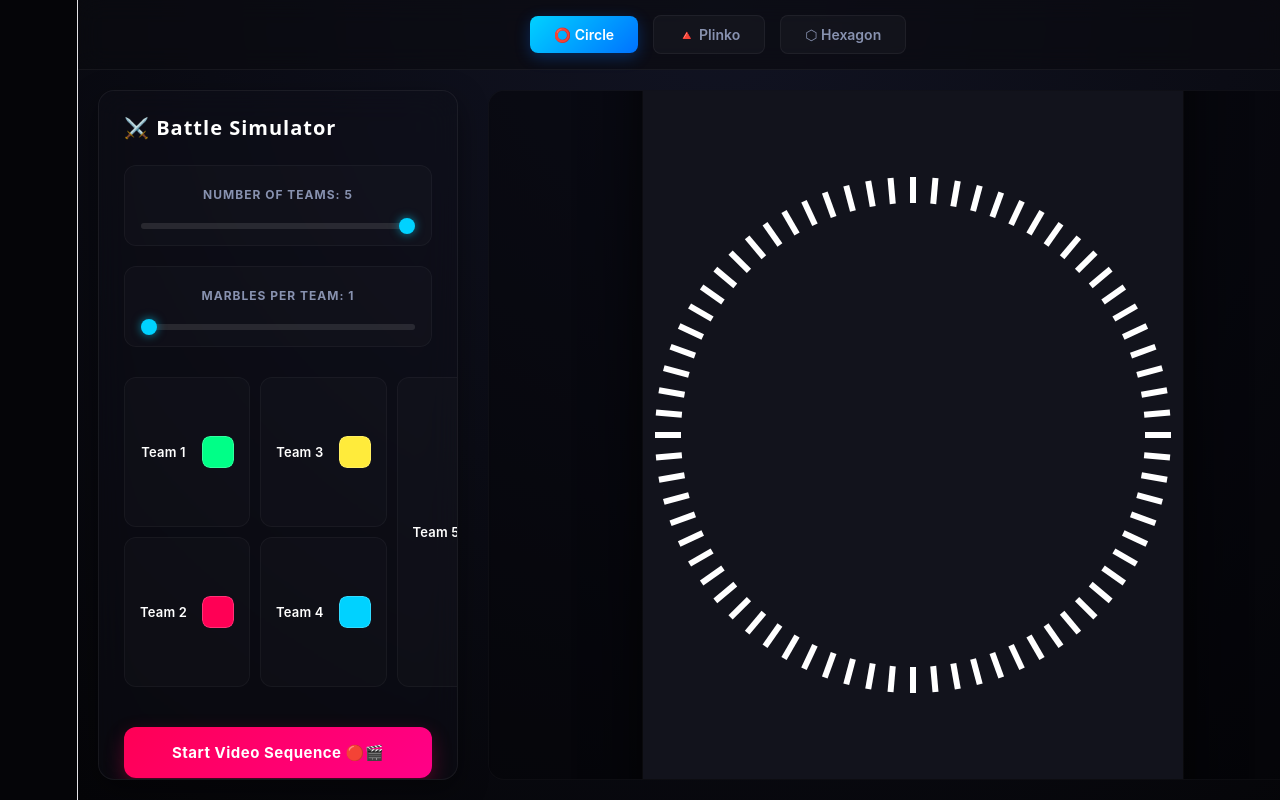
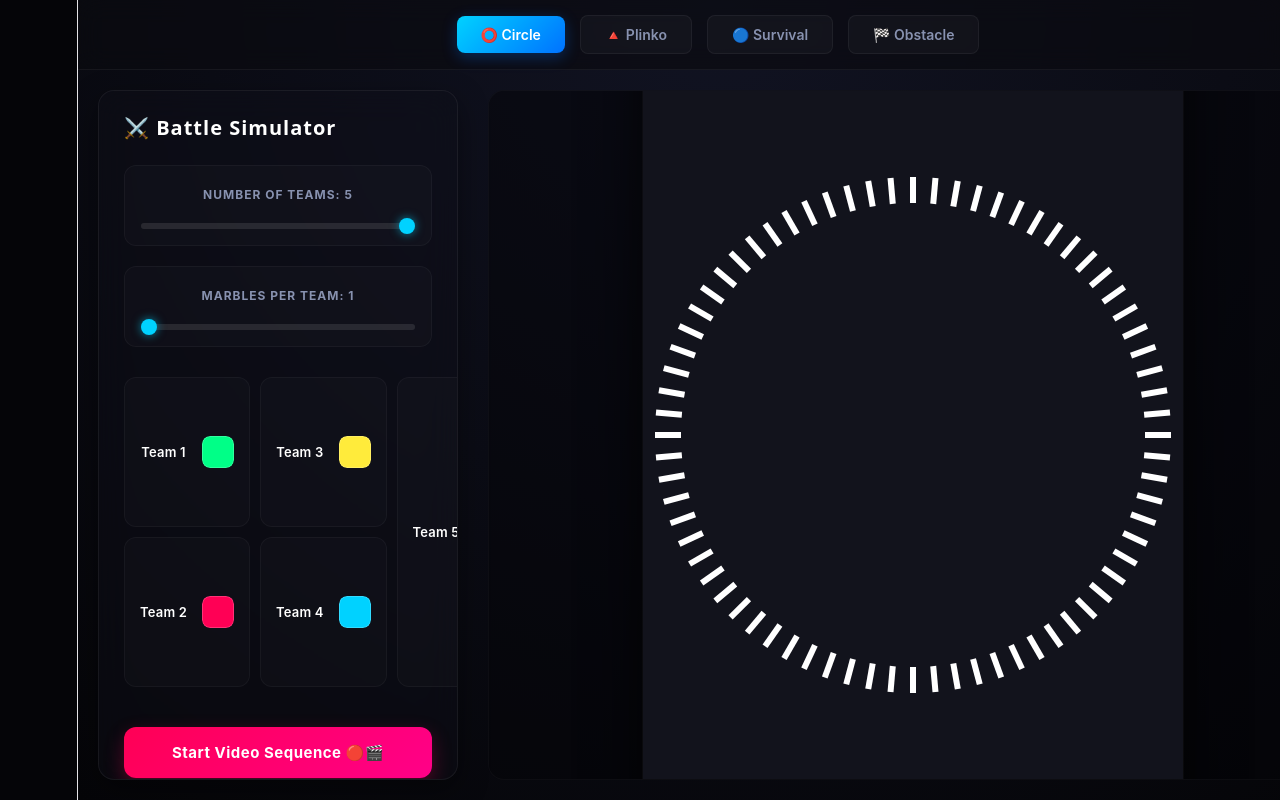
Before and after one commit to Sahas-sass/marble-battle-simulator, a React (Vite) app: page / in a window 1280 px wide. Shown: the top 800 px of the page. Built offline with nearby package versions, Linux system fonts and the light colour scheme.

Commit message:
Add Arena4 component and update navigation for arena selection

```diff
--- a/src/App.jsx
+++ b/src/App.jsx
@@ -1,7 +1,8 @@
 import { useState } from 'react';
 import Arena1 from './components/Arena';
 import Arena2 from './components/Arena2';
-import Arena3 from './components/Arena3'; // The new Hexagon Escape
+import Arena3 from './components/Arena3';
+import Arena4 from './components/Arena4'; // Import Arena 4
 import './App.css';
 
 function App() {
@@ -9,33 +10,18 @@ function App() {
 
   return (
     <div className="main-layout">
-      {/* Top Navigation Hub */}
       <div className="arena-nav">
-        <button
-          className={`nav-btn ${currentArena === 'circle' ? 'active' : ''}`}
-          onClick={() => setCurrentArena('circle')}
-        >
-          ⭕ Circle
-        </button>
-        <button
-          className={`nav-btn ${currentArena === 'plinko' ? 'active' : ''}`}
-          onClick={() => setCurrentArena('plinko')}
-        >
-          🔺 Plinko
-        </button>
-        <button
-          className={`nav-btn ${currentArena === 'hexagon' ? 'active' : ''}`}
-          onClick={() => setCurrentArena('hexagon')}
-        >
-          ⬡ Hexagon
-        </button>
+        <button className={`nav-btn ${currentArena === 'circle' ? 'active' : ''}`} onClick={() => setCurrentArena('circle')}>⭕ Circle</button>
+        <button className={`nav-btn ${currentArena === 'plinko' ? 'active' : ''}`} onClick={() => setCurrentArena('plinko')}>🔺 Plinko</button>
+        <button className={`nav-btn ${currentArena === 'hexagon' ? 'active' : ''}`} onClick={() => setCurrentArena('hexagon')}>🔵 Survival</button>
+        <button className={`nav-btn ${currentArena === 'race' ? 'active' : ''}`} onClick={() => setCurrentArena('race')}>🏁 Obstacle</button>
       </div>
 
-      {/* Render selected arena */}
       <div className="arena-content">
         {currentArena === 'circle' && <Arena1 />}
         {currentArena === 'plinko' && <Arena2 />}
         {currentArena === 'hexagon' && <Arena3 />}
+        {currentArena === 'race' && <Arena4 />}
       </div>
     </div>
   );
```
